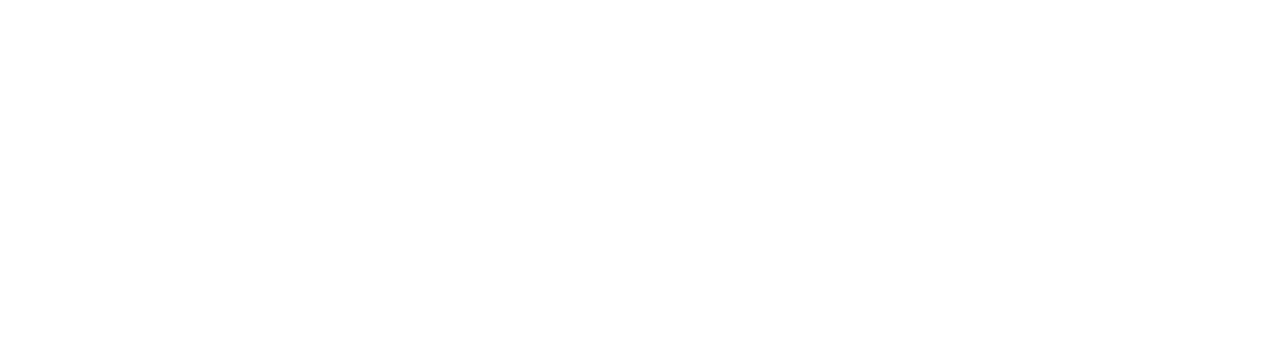
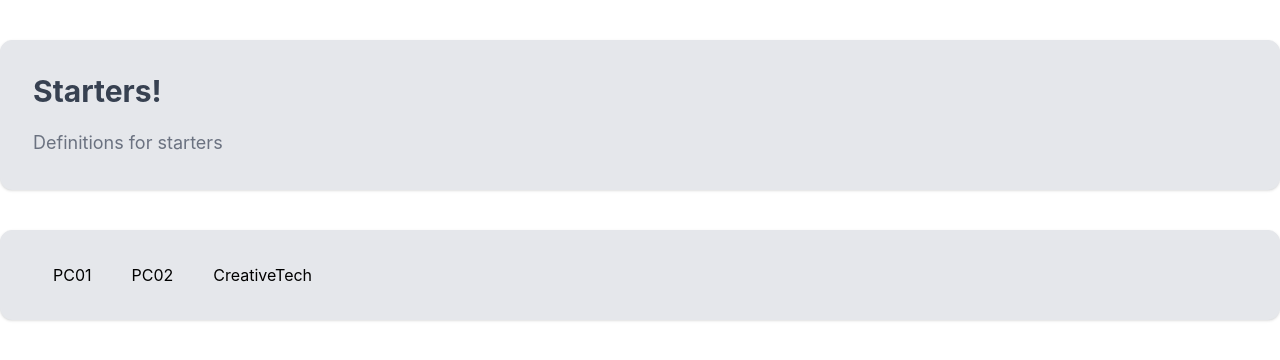
Before and after one commit to bvechiato/ftech, a React (Create React App) app: page /pages/CreativeTech in a window 1280 px wide. Before the commit this address had no page. Shown: the top 360 px of the page. Built offline with nearby package versions, Linux system fonts and the light colour scheme.

Commit message:
Nav item

```diff
--- a/src/components/Nav.js
+++ b/src/components/Nav.js
@@ -1,24 +1,17 @@
 import { useState } from "react";
-
-const ChangeColour = () => {
-
-}
+import { Link } from "react-router-dom";
+import NavItem from "./NavItem";
 
 
 function Nav() {
-    const [clicked, setClicked] = useState(false);
+    const [pages, setClicked] = useState(["PC01", "PC02", "CreativeTech"]);
 
 
   return (
     <nav className="container mx-auto bg-gray-200 rounded-xl shadow border p-8 m-10">
         <ul>
             <ol className="flex">
-                <li id="pc01" className="mx-5">
-                    <Link onClick={() => ChangeColour} to="/pages/PC01">PCO1</Link>
-                </li>
-                <li id="pc02" className="mx-5">
-                    <Link to="/pages/PC02">PCO2</Link>
-                </li>
+                {pages.map((page) => <NavItem key={page} page={page}/>)}
             </ol>
         </ul>
     </nav>
--- a/src/components/NavItem.js
+++ b/src/components/NavItem.js
@@ -1,9 +1,27 @@
+import { useState } from "react";
 import { Link } from "react-router-dom";
 
-function NavItem() {
+
+function NavItem({ page }) {
+  const [clicked, setClicked] = useState(false);
+
+  const Clicked = () => {
+    setClicked(true);
+  }
+
+  if (clicked) {
+    return (
+      <li className="semibold mx-5">
+        <Link onClick={Clicked} to={"/pages/" + page}>{ page }</Link>
+      </li>
+    )
+  }
   return (
-    <div>NavItem</div>
+    <li className="mx-5">
+      <Link onClick={Clicked} to={"/pages/" + page}>{ page }</Link>
+    </li>
   )
+
 }
 
 export default NavItem
```
Also changed, not shown: src/components/Course.js (added).
